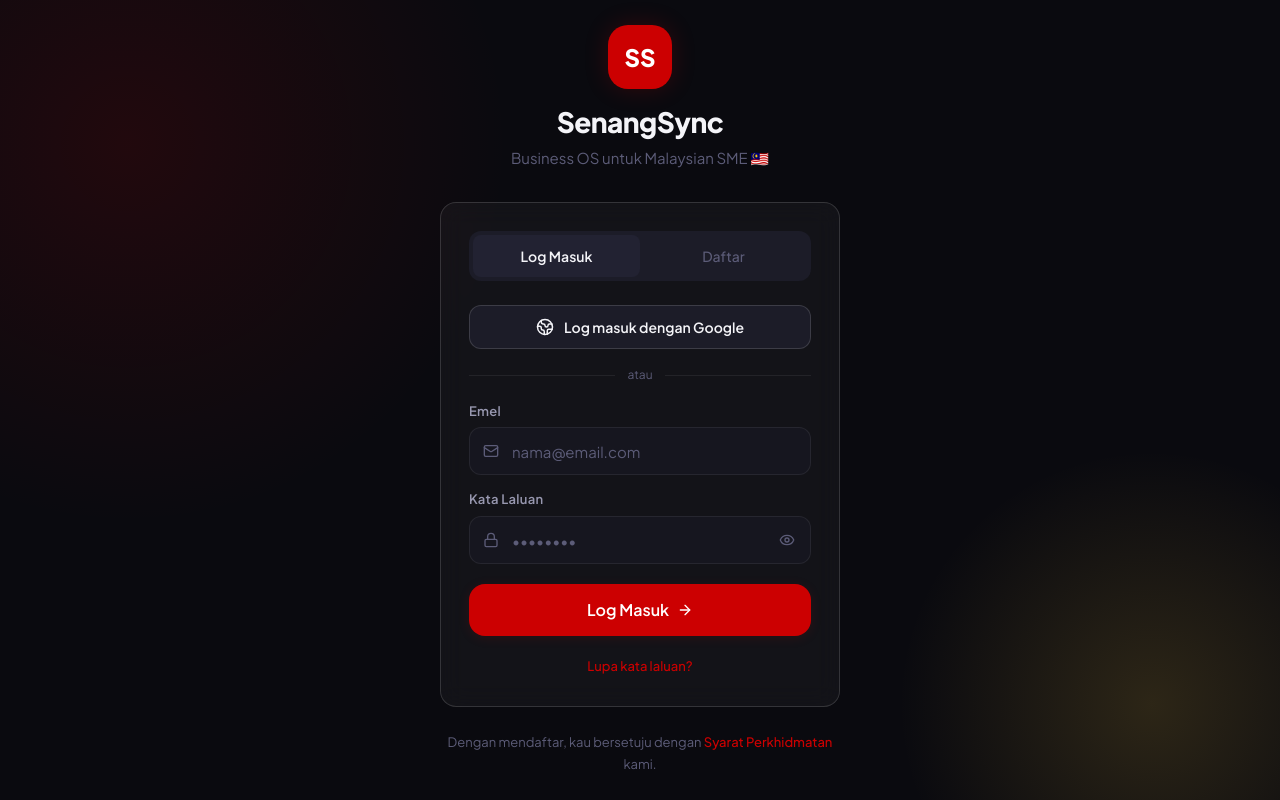
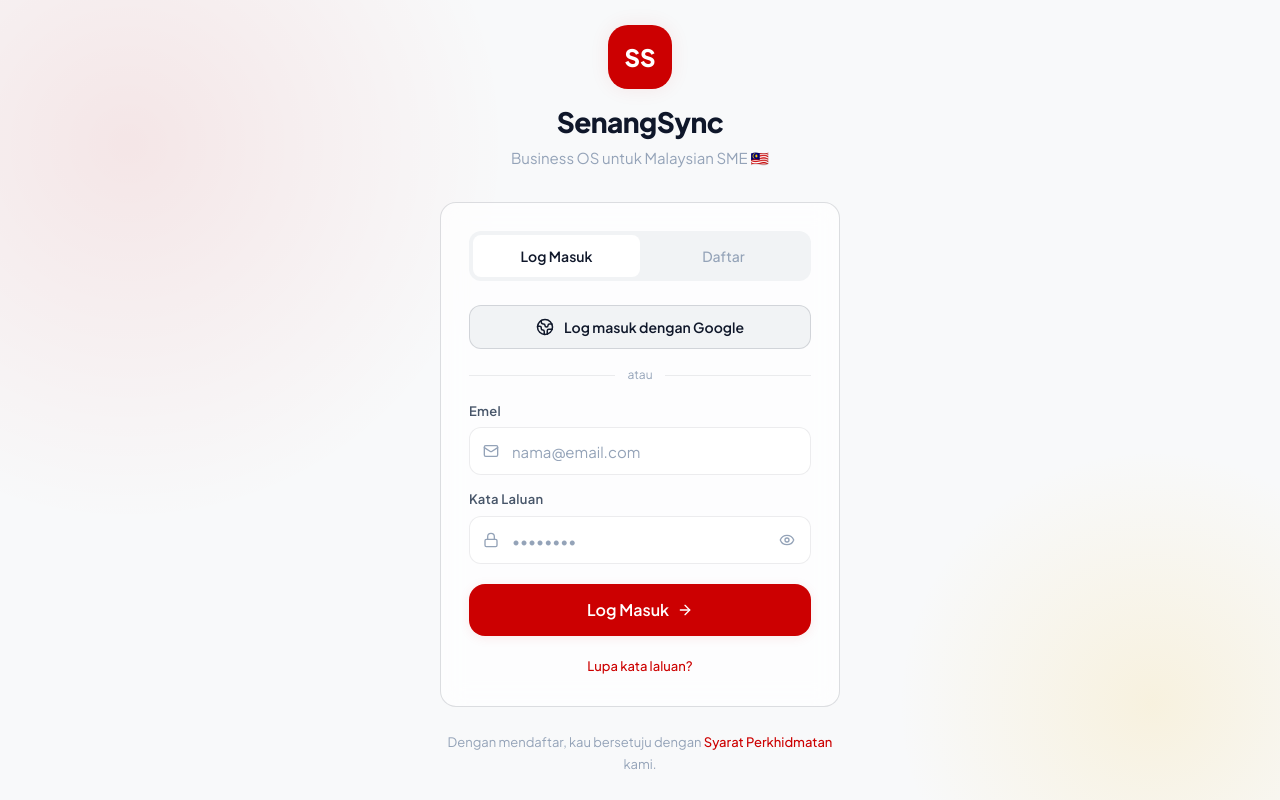
Before and after one commit to kalincreative/senangsync, a Next.js app: page /login in a window 1280 px wide. Built offline with nearby package versions, Linux system fonts and the light colour scheme.

Commit message:
style: transition default theme to light mode and align categories with Jalur Gemilang color palette

```diff
--- a/app/(app)/masterlist/page.tsx
+++ b/app/(app)/masterlist/page.tsx
@@ -140,7 +140,7 @@
                       }}
                     >
                       {resource.type === "link" ? (
-                        <Link2 size={18} color="var(--color-dark)" style={{ filter: "brightness(2.5)" }} />
+                        <Link2 size={18} color="var(--color-dark)" />
                       ) : (
                         <FileText size={18} color="var(--color-primary)" />
                       )}
@@ -428,7 +428,7 @@
                   }}
                 >
                   {resource.type === "link" ? (
-                    <Link2 size={14} color="var(--color-dark)" style={{ filter: "brightness(2.5)" }} />
+                    <Link2 size={14} color="var(--color-dark)" />
                   ) : (
                     <FileText size={14} color="var(--color-primary)" />
                   )}
--- a/app/(app)/products/page.tsx
+++ b/app/(app)/products/page.tsx
@@ -27,16 +27,28 @@
   service: <Wrench size={16} />,
 };
 
-const CATEGORY_COLORS: Record<ProductCategory, { bg: string; color: string }> = {
-  physical: { bg: "rgba(34,197,94,0.12)", color: "#22c55e" },
-  digital: { bg: "rgba(168,85,247,0.12)", color: "#a855f7" },
-  service: { bg: "rgba(245,158,11,0.12)", color: "#f59e0b" },
+const CATEGORY_COLORS: Record<ProductCategory, { bg: string; bgGradientStart: string; color: string }> = {
+  physical: {
+    bg: "color-mix(in srgb, var(--color-dark) 10%, transparent)",
+    bgGradientStart: "color-mix(in srgb, var(--color-dark) 25%, transparent)",
+    color: "var(--color-dark)",
+  },
+  digital: {
+    bg: "color-mix(in srgb, var(--color-primary) 10%, transparent)",
+    bgGradientStart: "color-mix(in srgb, var(--color-primary) 25%, transparent)",
+    color: "var(--color-primary)",
+  },
+  service: {
+    bg: "color-mix(in srgb, var(--color-secondary) 15%, transparent)",
+    bgGradientStart: "color-mix(in srgb, var(--color-secondary) 30%, transparent)",
+    color: "var(--color-secondary)",
+  },
 };
 
 const STATUS_COLORS: Record<ProductStatus, { bg: string; color: string }> = {
-  active: { bg: "rgba(34,197,94,0.1)", color: "#22c55e" },
-  draft: { bg: "rgba(245,158,11,0.1)", color: "#f59e0b" },
-  archived: { bg: "rgba(107,114,128,0.1)", color: "#6b7280" },
+  active: { bg: "color-mix(in srgb, var(--color-success) 10%, transparent)", color: "var(--color-success)" },
+  draft: { bg: "color-mix(in srgb, var(--color-warning) 10%, transparent)", color: "var(--color-warning)" },
+  archived: { bg: "color-mix(in srgb, var(--color-text-muted) 10%, transparent)", color: "var(--color-text-muted)" },
 };
 
 export default function ProductsPage() {
@@ -206,7 +218,7 @@
                 <div
                   style={{
                     height: 120,
-                    background: `linear-gradient(135deg, ${catStyle.bg.replace("0.12", "0.3")}, ${catStyle.bg})`,
+                    background: `linear-gradient(135deg, ${catStyle.bgGradientStart}, ${catStyle.bg})`,
                     display: "flex",
                     alignItems: "center",
                     justifyContent: "center",
@@ -220,7 +232,7 @@
                       height: 56,
                       borderRadius: "var(--radius-xl)",
                       background: catStyle.bg,
-                      border: `2px solid ${catStyle.color}40`,
+                      border: `2px solid color-mix(in srgb, ${catStyle.color} 30%, transparent)`,
                       display: "flex",
                       alignItems: "center",
                       justifyContent: "center",
--- a/app/(app)/subscriptions/page.tsx
+++ b/app/(app)/subscriptions/page.tsx
@@ -32,12 +32,12 @@
 ];
 
 const CATEGORY_COLORS: Record<SubscriptionCategory, string> = {
-  utilities: "#3b82f6",
-  design: "#a855f7",
-  marketing: "#f59e0b",
-  production: "#22c55e",
-  website: "#06b6d4",
-  other: "#6b7280",
+  utilities: "var(--color-dark)",
+  design: "var(--color-primary)",
+  marketing: "var(--color-secondary)",
+  production: "var(--color-text-secondary)",
+  website: "var(--color-info)",
+  other: "var(--color-text-muted)",
 };
 
 export default function SubscriptionsPage() {
@@ -294,12 +294,12 @@
                       width: 44,
                       height: 44,
                       borderRadius: "var(--radius-md)",
-                      background: `${CATEGORY_COLORS[sub.category]}18`,
+                      background: `color-mix(in srgb, ${CATEGORY_COLORS[sub.category]} 10%, transparent)`,
                       display: "flex",
                       alignItems: "center",
                       justifyContent: "center",
                       flexShrink: 0,
-                      border: `1px solid ${CATEGORY_COLORS[sub.category]}30`,
+                      border: `1px solid color-mix(in srgb, ${CATEGORY_COLORS[sub.category]} 20%, transparent)`,
                     }}
                   >
                     <CreditCard size={18} color={CATEGORY_COLORS[sub.category]} />
@@ -330,9 +330,9 @@
                           <span
                             className="badge"
                             style={{
-                              background: `${CATEGORY_COLORS[sub.category]}18`,
+                              background: `color-mix(in srgb, ${CATEGORY_COLORS[sub.category]} 10%, transparent)`,
                               color: CATEGORY_COLORS[sub.category],
-                              borderColor: `${CATEGORY_COLORS[sub.category]}30`,
+                              borderColor: `color-mix(in srgb, ${CATEGORY_COLORS[sub.category]} 20%, transparent)`,
                               border: "1px solid",
                             }}
                           >
--- a/app/globals.css
+++ b/app/globals.css
@@ -9,33 +9,33 @@
 :root {
   /* === MALAYSIA THEME (Default) === */
   --color-primary: #CC0001;
-  --color-primary-light: #ff1a1b;
-  --color-primary-muted: rgba(204, 0, 1, 0.12);
+  --color-primary-light: #e60001;
+  --color-primary-muted: rgba(204, 0, 1, 0.08);
   --color-secondary: #F4C542;
   --color-secondary-muted: rgba(244, 197, 66, 0.15);
   --color-dark: #003087;
-  --color-dark-muted: rgba(0, 48, 135, 0.1);
+  --color-dark-muted: rgba(0, 48, 135, 0.08);
 
   /* === SURFACE COLORS === */
-  --color-bg: #0a0a0f;
-  --color-bg-secondary: #111118;
-  --color-surface: #16161f;
-  --color-surface-raised: #1c1c28;
-  --color-surface-overlay: #222232;
-  --color-border: rgba(255, 255, 255, 0.07);
-  --color-border-strong: rgba(255, 255, 255, 0.14);
+  --color-bg: #F8F9FA;
+  --color-bg-secondary: #FFFFFF;
+  --color-surface: #FFFFFF;
+  --color-surface-raised: #F1F3F5;
+  --color-surface-overlay: #FFFFFF;
+  --color-border: rgba(15, 23, 42, 0.08);
+  --color-border-strong: rgba(15, 23, 42, 0.14);
 
   /* === TEXT COLORS === */
-  --color-text-primary: #f4f4f8;
-  --color-text-secondary: #9898b0;
-  --color-text-muted: #5c5c78;
-  --color-text-inverse: #0a0a0f;
+  --color-text-primary: #0F172A;
+  --color-text-secondary: #475569;
+  --color-text-muted: #94A3B8;
+  --color-text-inverse: #FFFFFF;
 
   /* === SEMANTIC COLORS === */
-  --color-success: #22c55e;
-  --color-warning: #f59e0b;
-  --color-danger: #ef4444;
-  --color-info: #3b82f6;
+  --color-success: #10B981;
+  --color-warning: #F59E0B;
+  --color-danger: #EF4444;
+  --color-info: #3B82F6;
 
   /* === TYPOGRAPHY === */
   --font-sans: "Plus Jakarta Sans", -apple-system, BlinkMacSystemFont, sans-serif;
@@ -49,11 +49,11 @@
   --radius-full: 9999px;
 
   /* === SHADOWS === */
-  --shadow-sm: 0 1px 3px rgba(0, 0, 0, 0.4);
-  --shadow-md: 0 4px 16px rgba(0, 0, 0, 0.5);
-  --shadow-lg: 0 8px 32px rgba(0, 0, 0, 0.6);
-  --shadow-glow: 0 0 24px rgba(204, 0, 1, 0.2);
-  --shadow-glow-secondary: 0 0 24px rgba(244, 197, 66, 0.15);
+  --shadow-sm: 0 1px 2px rgba(0, 0, 0, 0.05);
+  --shadow-md: 0 4px 12px rgba(0, 0, 0, 0.06);
+  --shadow-lg: 0 10px 25px rgba(0, 0, 0, 0.08);
+  --shadow-glow: 0 0 20px rgba(204, 0, 1, 0.08);
+  --shadow-glow-secondary: 0 0 20px rgba(244, 197, 66, 0.1);
 
   /* === TRANSITIONS === */
   --transition-fast: 150ms cubic-bezier(0.4, 0, 0.2, 1);
@@ -271,9 +271,9 @@
 }
 
 .card-glass {
-  background: rgba(255, 255, 255, 0.04);
+  background: rgba(255, 255, 255, 0.7);
   backdrop-filter: blur(12px);
-  border: 1px solid rgba(255, 255, 255, 0.08);
+  border: 1px solid rgba(15, 23, 42, 0.08);
   border-radius: var(--radius-lg);
 }
 
--- a/lib/store.ts
+++ b/lib/store.ts
@@ -96,11 +96,11 @@
     }),
     {
       name: "senangsync-app-store",
-      partialState: (state) => ({
+      partialize: (state) => ({
         activeWorkspaceId: state.activeWorkspaceId,
         theme: state.theme,
         lang: state.lang,
       }),
-    } as Parameters<typeof persist>[1]
+    }
   )
 );
--- a/next.config.ts
+++ b/next.config.ts
@@ -2,10 +2,8 @@
 import path from "path";
 
 const nextConfig: NextConfig = {
-  experimental: {
-    turbo: {
-      root: path.resolve(__dirname),
-    },
+  turbopack: {
+    root: path.resolve(__dirname),
   },
 };
 
```
